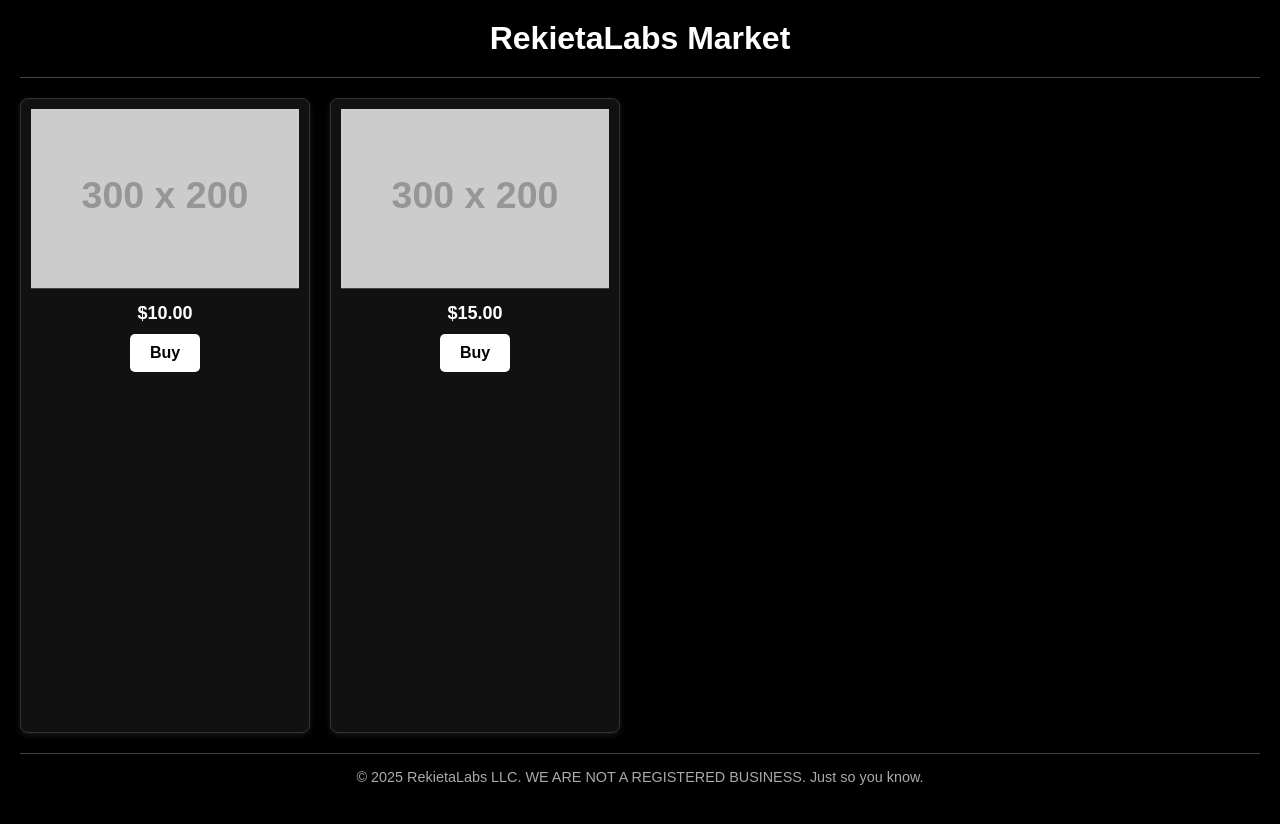
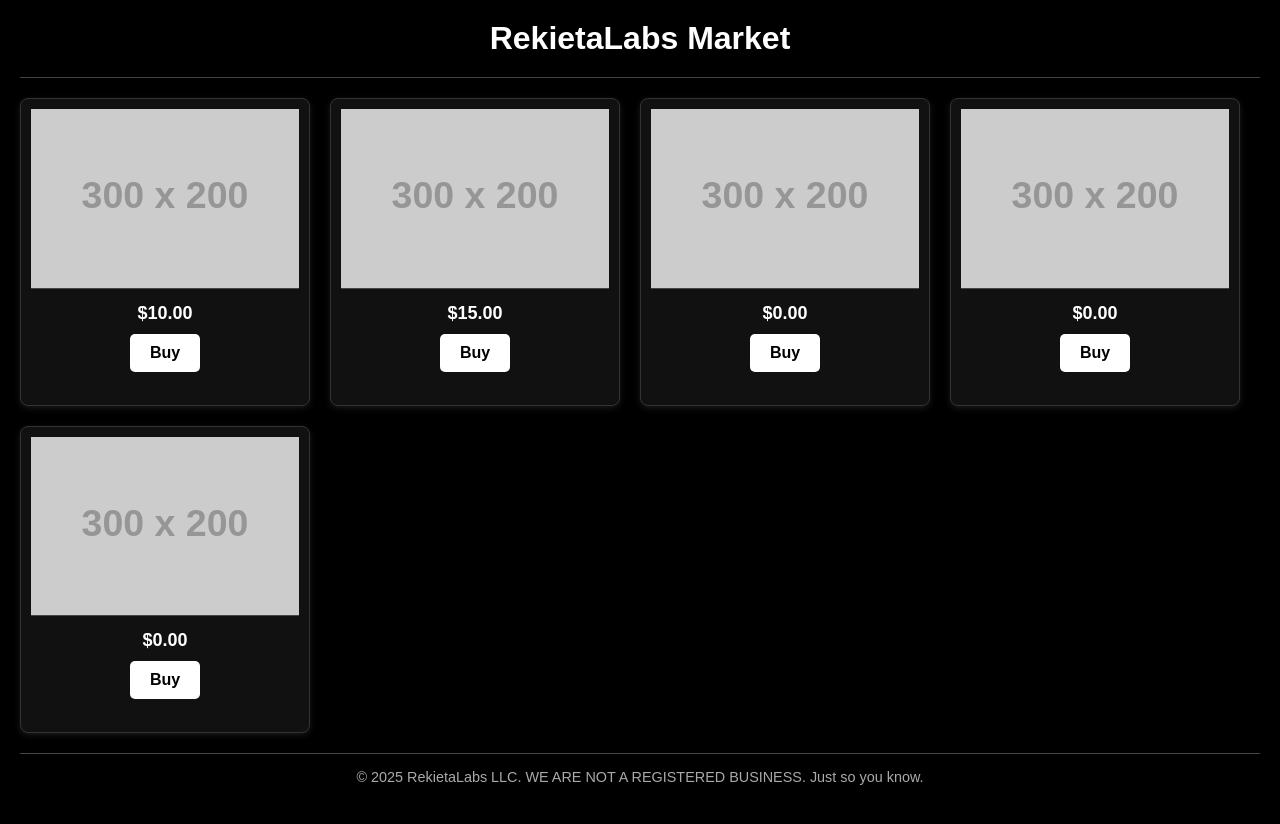
Before and after one commit to RekietaLabsLLC/shop, a website: page public/shop.html in a window 1280 px wide. Drawn offline with Linux system fonts and the light colour scheme; placeholder pictures from the web are drawn by us.

Commit message:
Update shop.html

```diff
--- a/public/shop.html
+++ b/public/shop.html
@@ -136,21 +136,21 @@
     </div>
 
   <!-- Product 3 -->
-  <div class="product template">
+  <div class="product">
     <img src="https://via.placeholder.com/300x200?text=Product+Image" alt="Product Name" />
     <div class="price">$0.00</div>
     <a class="buy-button" href="https://buy.stripe.com/YOUR_PAYMENT_LINK" target="_blank">Buy</a>
   </div>
 
       <!-- Product 4 -->
-  <div class="product template">
+  <div class="product">
     <img src="https://via.placeholder.com/300x200?text=Product+Image" alt="Product Name" />
     <div class="price">$0.00</div>
     <a class="buy-button" href="https://buy.stripe.com/YOUR_PAYMENT_LINK" target="_blank">Buy</a>
   </div>
 
       <!-- Product 5 -->
-  <div class="product template">
+  <div class="product">
     <img src="https://via.placeholder.com/300x200?text=Product+Image" alt="Product Name" />
     <div class="price">$0.00</div>
     <a class="buy-button" href="https://buy.stripe.com/YOUR_PAYMENT_LINK" target="_blank">Buy</a>
```
